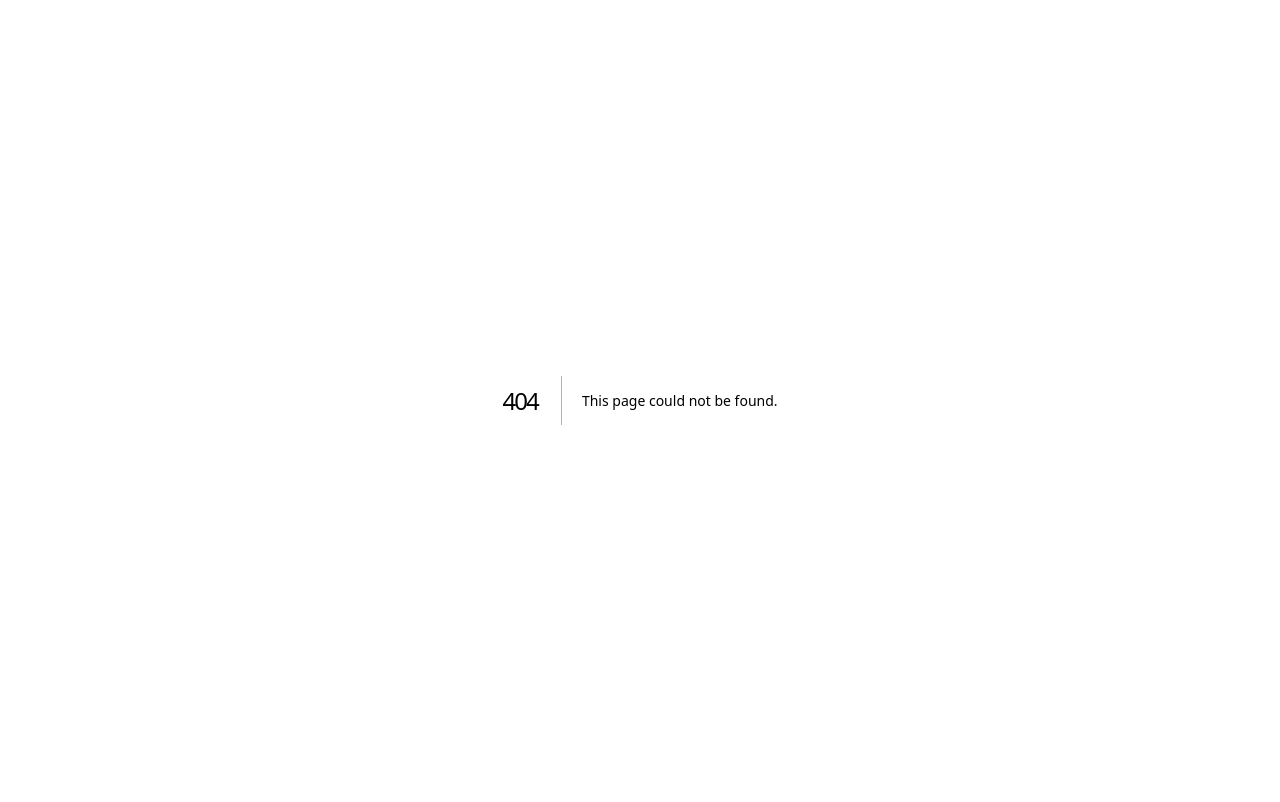
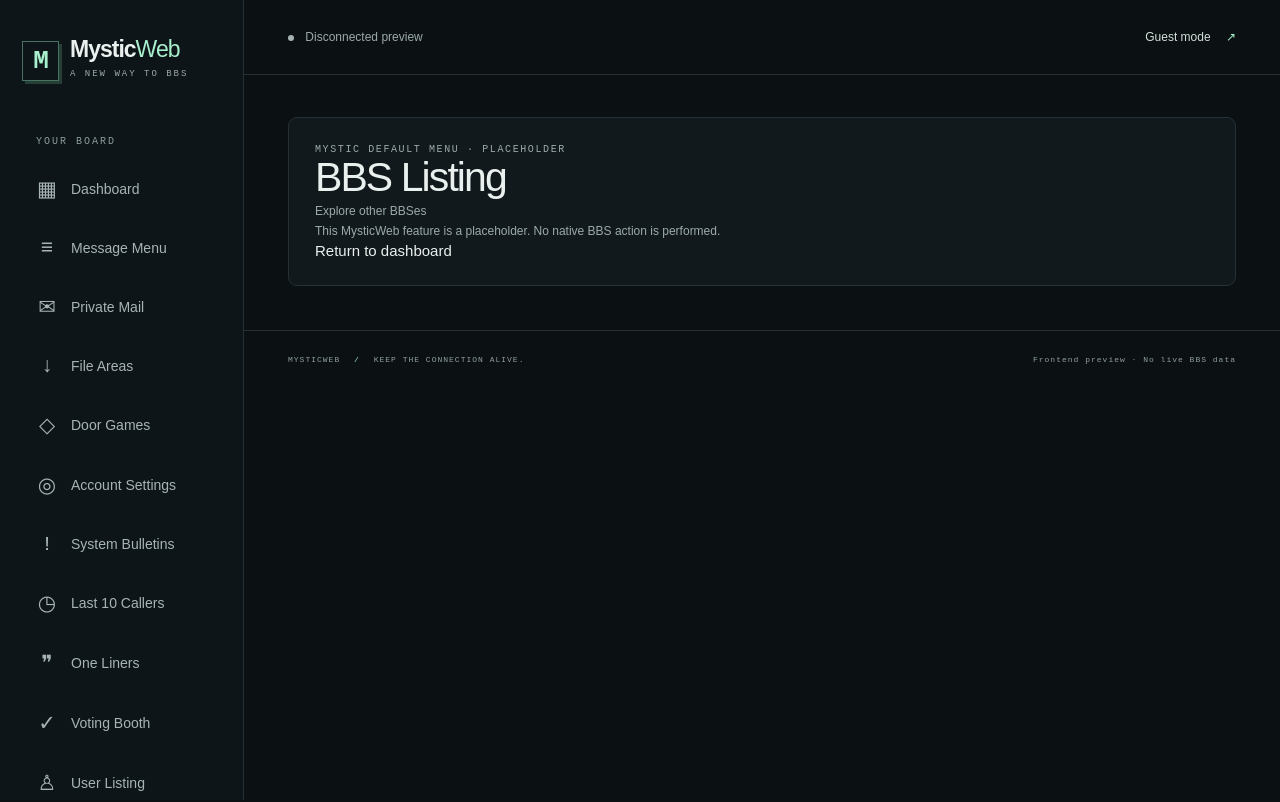
Before and after one commit to javadude334/MysticWeb, a Next.js app: page /features/bbs-list in a window 1280 px wide. Before the commit this address had no page. Shown: the top 802 px of the page. Built offline with nearby package versions, Linux system fonts and the light colour scheme.

Commit message:
Add informative placeholder pages for default Mystic menu destinations

```diff
--- /dev/null
+++ b/src/app/features/[slug]/page.tsx
@@ -0,0 +1,18 @@
+import Link from "next/link";
+import { Shell } from "@/components/shell";
+import { defaultNavigation } from "@/lib/navigation/default-navigation";
+
+export function generateStaticParams() {
+  return defaultNavigation.filter(item => item.href.startsWith("/features/")).map(item => ({ slug: item.href.split("/").pop()! }));
+}
+export default async function FeaturePreview({ params }: { params: Promise<{ slug: string }> }) {
+  const { slug } = await params;
+  const item = defaultNavigation.find(entry => entry.href === "/features/" + slug);
+  return <Shell active={item?.href ?? ""}><section className="panel">
+    <span className="eyebrow">MYSTIC DEFAULT MENU · PLACEHOLDER</span>
+    <h1>{item?.name ?? "Feature Preview"}</h1>
+    <p>{item?.description ?? "This destination has not been configured."}</p>
+    <p>This MysticWeb feature is a placeholder. No native BBS action is performed.</p>
+    <Link href="/dashboard">Return to dashboard</Link>
+  </section></Shell>;
+}
```
